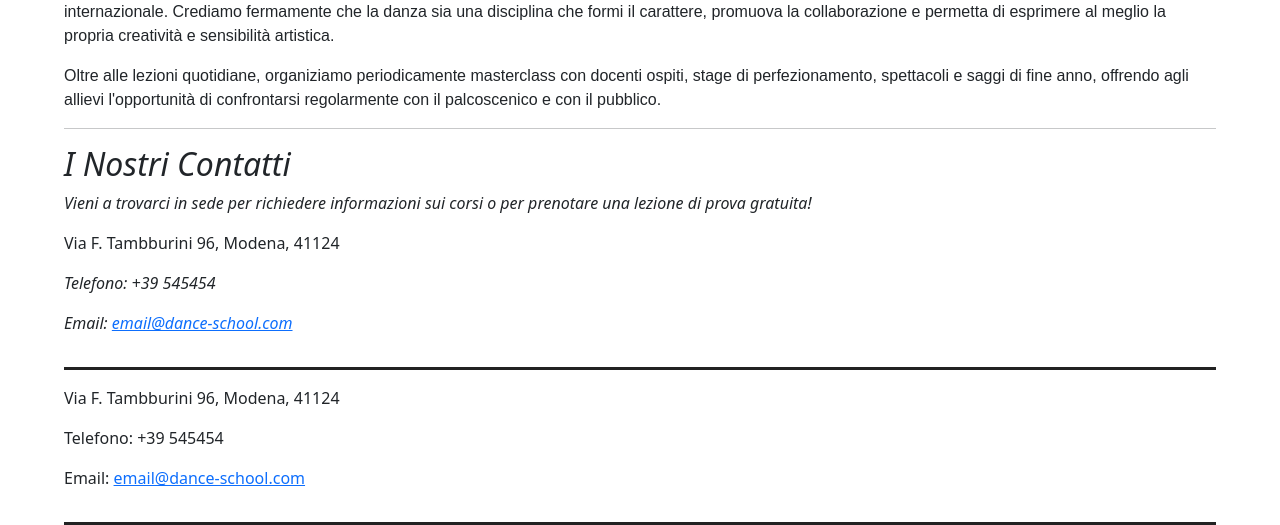
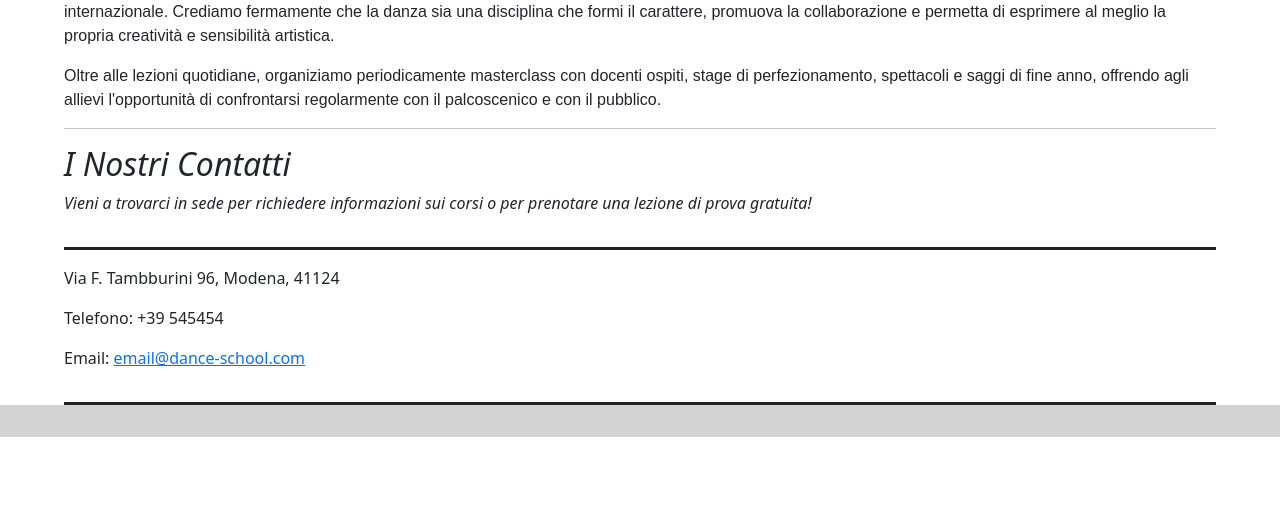
Before and after one commit to RikiCatte/django-2026-10-15-dance_school, a Django app: page /about/ in a window 1280 px wide. Shown: the part 363-888 px from the top of the page. After the commit the page ends 800 px from the top, so only its background shows below. Run offline with Django 5.2, Linux system fonts and the light colour scheme.

Commit message:
fix: remove duplicate contact info on about page

```diff
--- a/templates/about.html
+++ b/templates/about.html
@@ -28,11 +28,5 @@
 <section class="contact-section">
     <h2>I Nostri Contatti</h2>
     <p>Vieni a trovarci in sede per richiedere informazioni sui corsi o per prenotare una lezione di prova gratuita!</p>
-
-    <address>Via F. Tambburini 96, Modena, 41124</address>
-    <p>Telefono: +39 545454</p>
-    <p>
-        Email: <a href="mailto:email@dance-school.com">email@dance-school.com</a>
-    </p>
 </section>
 {% endblock %}
```
